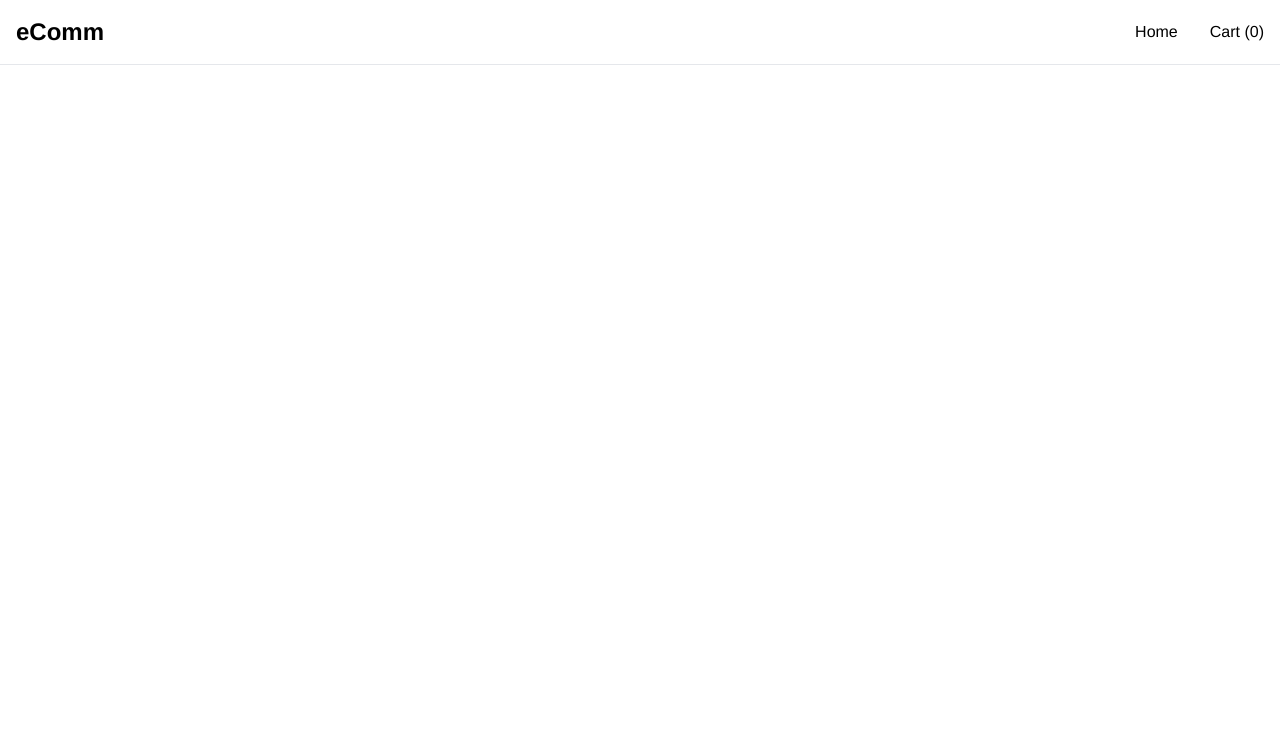
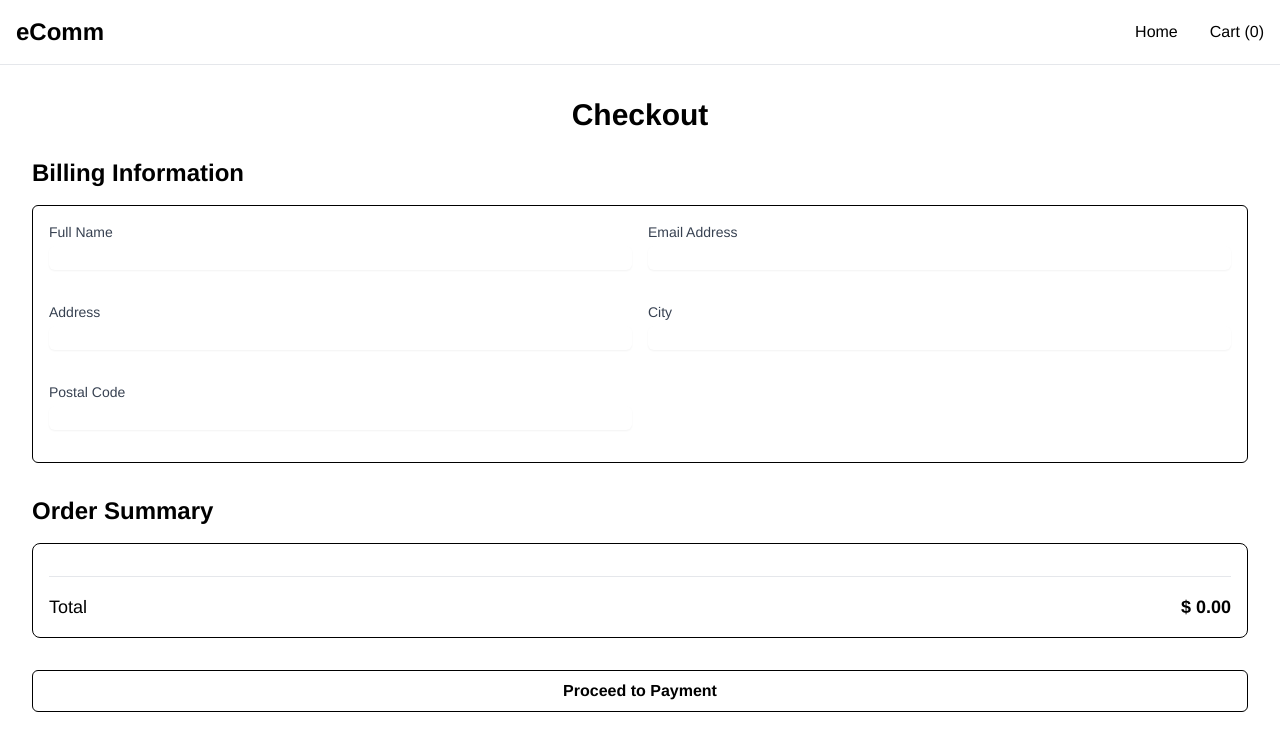
Before and after one commit to nbursa/nuxt-ecomm, a Nuxt app: page /checkout in a window 1280 px wide. Before the commit this address had no page. Shown: the top 750 px of the page. Built offline with nearby package versions, Linux system fonts and the light colour scheme; a web font is replaced by a local one.

Commit message:
Implement checkout

```diff
--- a/components/CartItem.vue
+++ b/components/CartItem.vue
@@ -1,7 +1,7 @@
 <template>
   <NuxtLink
     :to="`product/${item.id}`"
-    class="flex items-center justify-between border-b pb-4 mb-4"
+    class="flex items-center justify-between"
   >
     <img
       :src="item.image"
--- a/components/CartSummary.vue
+++ b/components/CartSummary.vue
@@ -1,14 +1,17 @@
 <template>
-  <div class="border-t pt-4 mt-4">
-    <div class="flex justify-between items-center mb-4">
+  <div class="border-t pt-4">
+    <div class="flex justify-between items-center mb-8">
       <span class="text-lg font-semibold">Total:</span>
       <span class="text-xl font-bold">${{ totalPrice }}</span>
     </div>
-    <button
-      class="w-full px-6 py-2 font-semibold rounded text-black border border-black hover:text-white hover:bg-black"
-    >
-      Proceed to Checkout
-    </button>
+
+    <NuxtLink to="/checkout">
+      <button
+        class="w-full px-6 py-2 font-semibold rounded text-black border border-black hover:text-white hover:bg-black"
+      >
+        Proceed to Checkout
+      </button>
+    </NuxtLink>
   </div>
 </template>
 
--- a/pages/cart.vue
+++ b/pages/cart.vue
@@ -1,8 +1,8 @@
 <template>
   <div class="p-8">
-    <h1 class="text-3xl font-bold mb-6">Your Shopping Cart</h1>
+    <h1 class="text-3xl text-center font-bold mb-6">Your Shopping Cart</h1>
 
-    <div v-if="cartItems.length > 0" class="grid grid-cols-1 gap-6 mb-8">
+    <div v-if="cartItems.length > 0" class="grid grid-cols-1 gap-6 mb-6">
       <CartItem
         v-for="item in cartItems"
         :key="item.id"
--- /dev/null
+++ b/pages/checkout.vue
@@ -0,0 +1,132 @@
+<template>
+  <div class="p-8">
+    <h1 class="text-3xl font-bold mb-6 text-center">Checkout</h1>
+
+    <h2 class="text-2xl font-semibold mb-4">Billing Information</h2>
+    <div class="mb-8 rounded-md border border-black p-4">
+      <form @submit.prevent="submitCheckout">
+        <div class="grid grid-cols-1 md:grid-cols-2 gap-4">
+          <div class="mb-4">
+            <label for="name" class="block text-sm font-medium text-gray-700"
+              >Full Name</label
+            >
+            <input
+              type="text"
+              id="name"
+              v-model="billingInfo.name"
+              class="mt-1 block w-full border-gray-300 rounded-md shadow-sm"
+              required
+            />
+          </div>
+          <div class="mb-4">
+            <label for="email" class="block text-sm font-medium text-gray-700"
+              >Email Address</label
+            >
+            <input
+              type="email"
+              id="email"
+              v-model="billingInfo.email"
+              class="mt-1 block w-full border-gray-300 rounded-md shadow-sm"
+              required
+            />
+          </div>
+          <div class="mb-4">
+            <label for="address" class="block text-sm font-medium text-gray-700"
+              >Address</label
+            >
+            <input
+              type="text"
+              id="address"
+              v-model="billingInfo.address"
+              class="mt-1 block w-full border-gray-300 rounded-md shadow-sm"
+              required
+            />
+          </div>
+          <div class="mb-4">
+            <label for="city" class="block text-sm font-medium text-gray-700"
+              >City</label
+            >
+            <input
+              type="text"
+              id="city"
+              v-model="billingInfo.city"
+              class="mt-1 block w-full border-gray-300 rounded-md shadow-sm"
+              required
+            />
+          </div>
+          <div class="mb-4">
+            <label
+              for="postalCode"
+              class="block text-sm font-medium text-gray-700"
+              >Postal Code</label
+            >
+            <input
+              type="text"
+              id="postalCode"
+              v-model="billingInfo.postalCode"
+              class="mt-1 block w-full border-gray-300 rounded-md shadow-sm"
+              required
+            />
+          </div>
+        </div>
+      </form>
+    </div>
+
+    <div class="mb-8">
+      <h2 class="text-2xl font-semibold mb-4">Order Summary</h2>
+      <div class="bg-white border border-black rounded-lg p-4">
+        <div
+          v-for="item in cartItems"
+          :key="item.id"
+          class="flex justify-between mb-4"
+        >
+          <div>
+            <h3 class="text-lg font-medium">{{ item.title }}</h3>
+            <p class="text-sm text-gray-500">Quantity: {{ item.quantity }}</p>
+          </div>
+          <p class="text-lg font-medium">{{ item.price }}</p>
+        </div>
+        <div class="flex justify-between border-t pt-4 mt-4">
+          <p class="text-lg font-medium">Total</p>
+          <p class="text-lg font-bold">$ {{ totalPrice }}</p>
+        </div>
+      </div>
+    </div>
+
+    <!-- Payment Button -->
+    <button
+      @click="submitCheckout"
+      class="w-full bg-primary font-semibold hover:text-white p-2 rounded-md border border-black hover:bg-black"
+    >
+      Proceed to Payment
+    </button>
+  </div>
+</template>
+
+<script setup lang="ts">
+import { ref } from "vue";
+import { useCart } from "~/composables/useCart";
+
+const billingInfo = ref({
+  name: "",
+  email: "",
+  address: "",
+  city: "",
+  postalCode: "",
+});
+
+const { cartItems, totalPrice } = useCart();
+
+const submitCheckout = () => {
+  console.log("Checkout submitted:", billingInfo.value);
+};
+
+useHead({
+  title: "Checkout",
+  meta: [{ name: "description", content: "Checkout page." }],
+  bodyAttrs: {
+    class: "checkout",
+  },
+  script: [{ innerHTML: "console.log('Checkout page loaded')" }],
+});
+</script>
```
